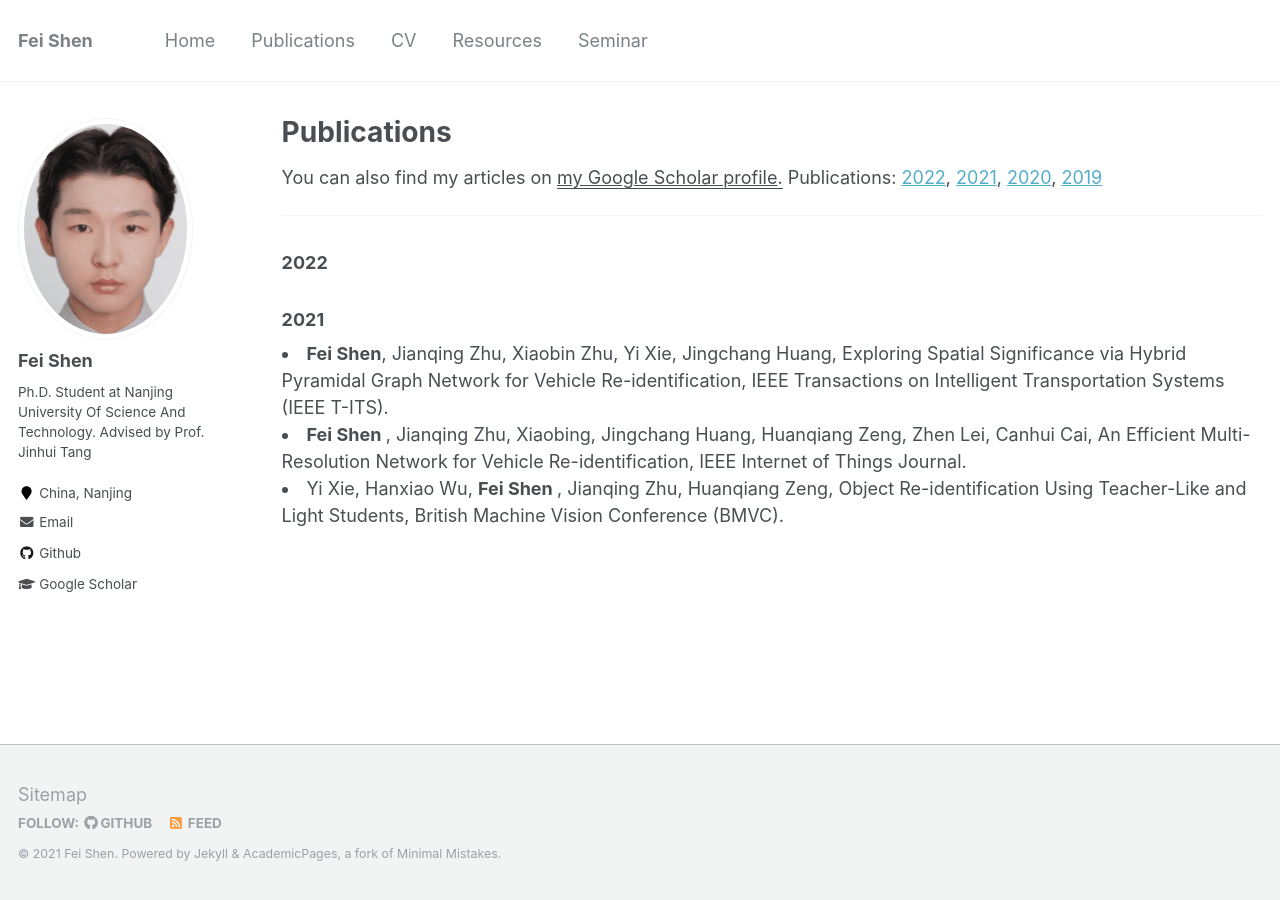
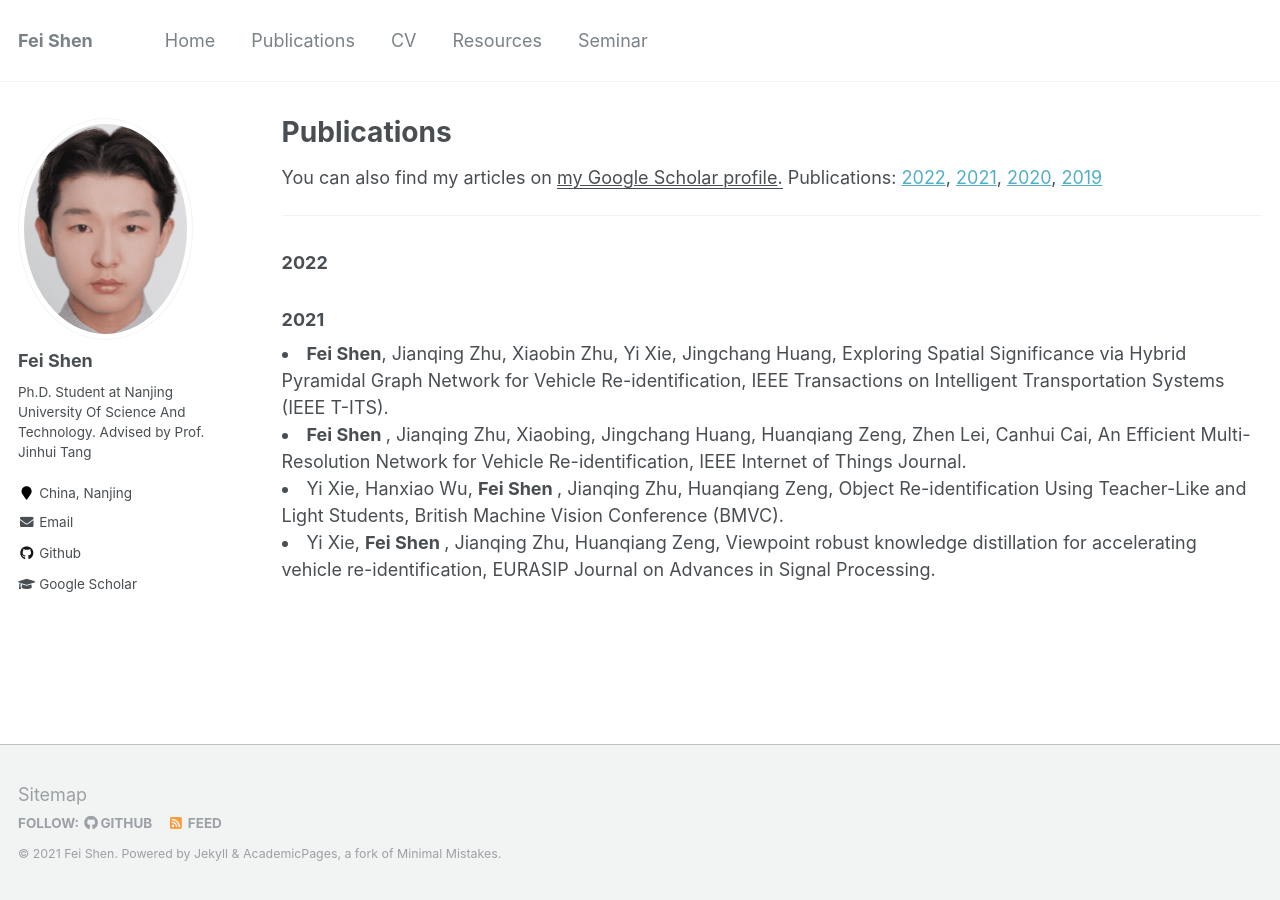
Before and after one commit to muzishen/muzishen.github.io, a Jekyll site: the page built from _pages/publications.md, in a window 1280 px wide. Built offline with Jekyll 4.4.1, drawn with Linux system fonts in a browser that asks for light colours.

Commit message:
Update publications.md

```diff
--- a/_pages/publications.md
+++ b/_pages/publications.md
@@ -28,3 +28,7 @@ An Efficient Multi-Resolution Network for Vehicle Re-identification,
 <li> Yi Xie, Hanxiao Wu, <strong> Fei Shen </strong>, Jianqing Zhu, Huanqiang Zeng,
 Object Re-identification Using Teacher-Like and Light Students,
 British Machine Vision Conference (BMVC).
+
+<li> Yi Xie, <strong> Fei Shen </strong>, Jianqing Zhu, Huanqiang Zeng,
+Viewpoint robust knowledge distillation for accelerating vehicle re-identification,
+EURASIP Journal on Advances in Signal Processing.
```
